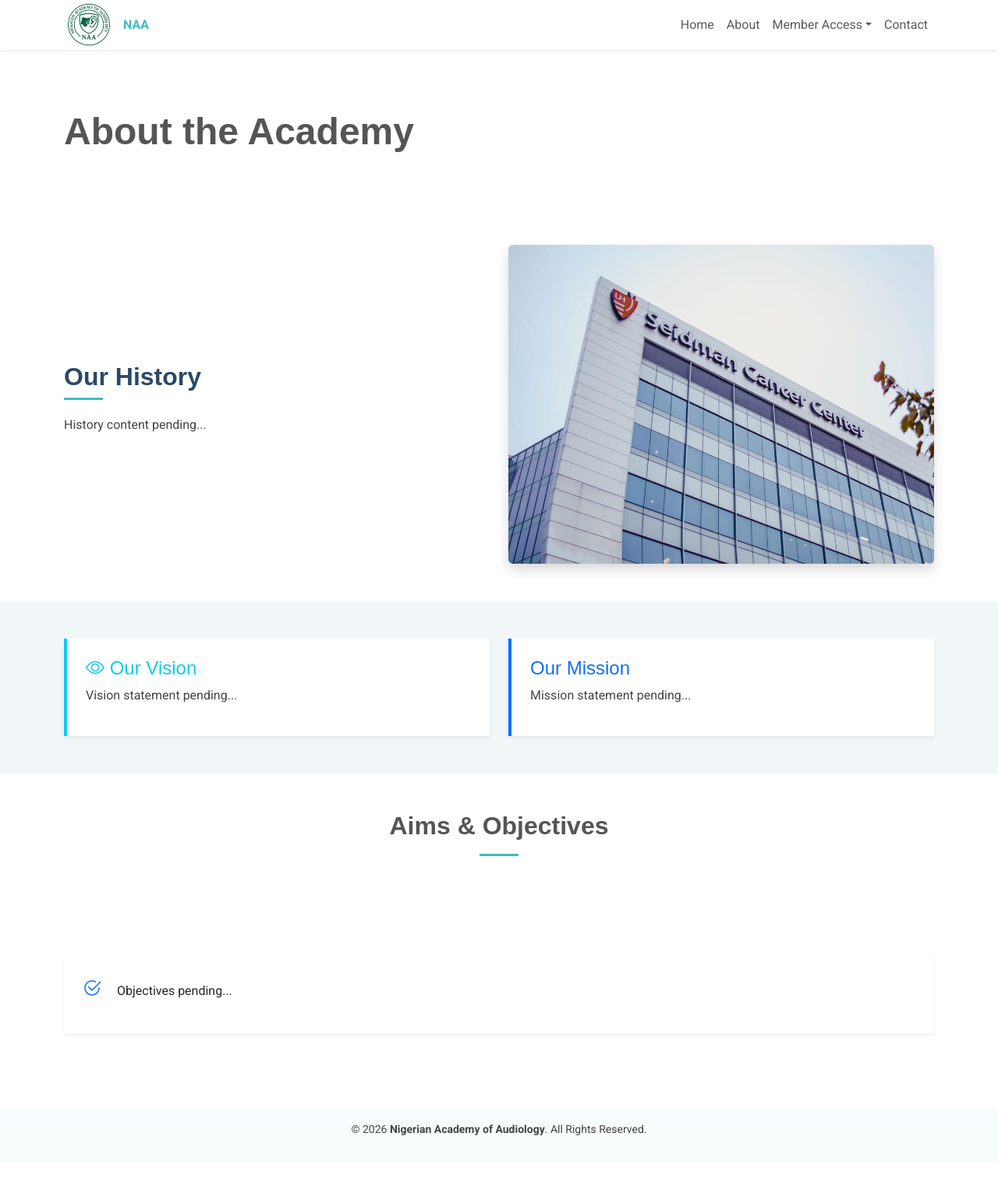
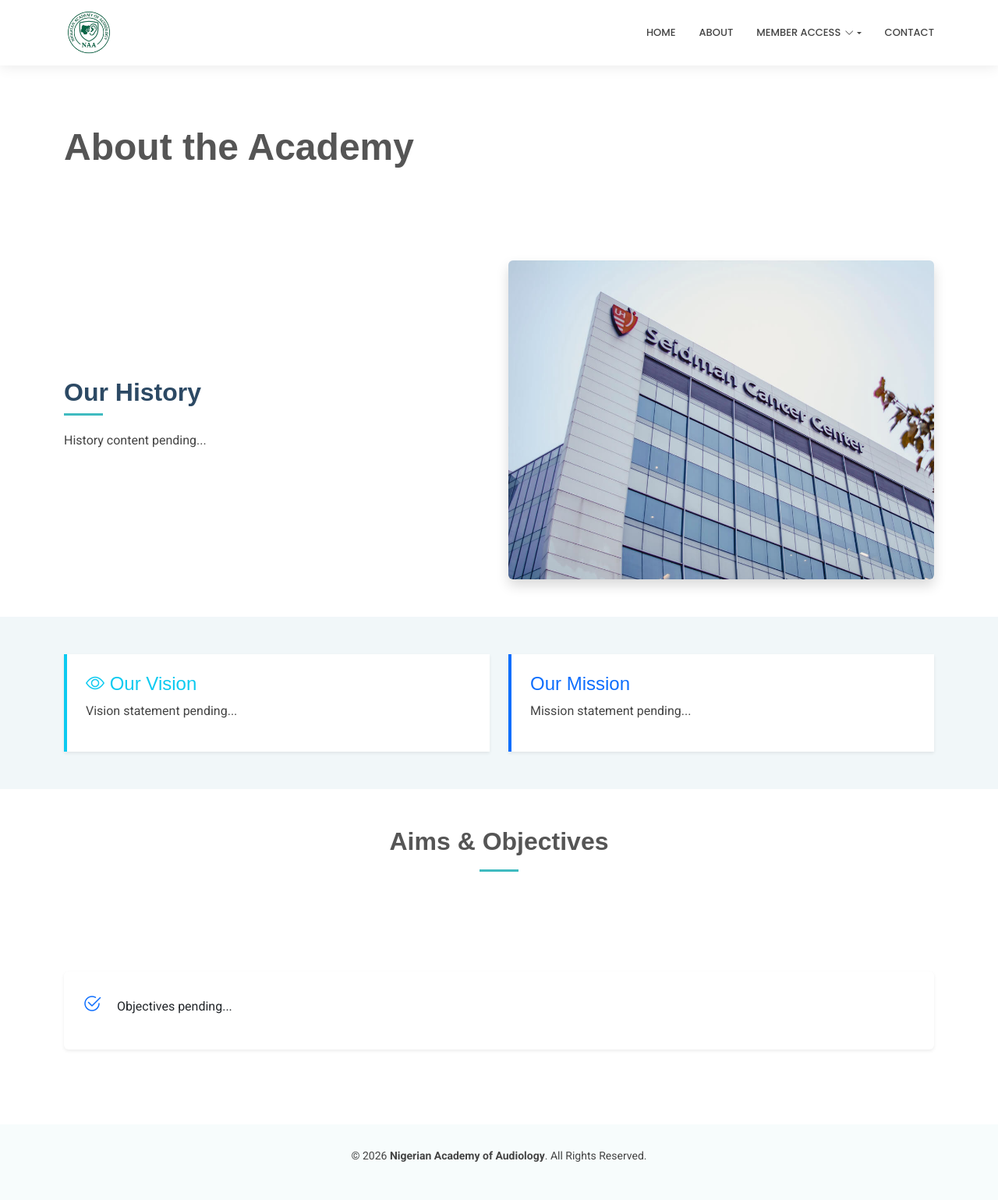
Before and after one commit to NAA-del/naa-portal, a Django app: page /about/ in a window 1280 px wide. Shown: the whole page at 78% size. Before the commit the page ends 1456 px from the top, so only its background shows below. Run offline with Django 5.2, Linux system fonts and the light colour scheme; some libraries are stand-ins or nearby versions.

Commit message:
Update base.html

```diff
--- a/accounts/templates/accounts/base.html
+++ b/accounts/templates/accounts/base.html
@@ -1,209 +1,126 @@
 {% load static %}
 <!DOCTYPE html>
 <html lang="en">
-
 <head>
     <meta charset="utf-8">
     <meta content="width=device-width, initial-scale=1.0" name="viewport">
-    <title>NAA - {% block title %}Nigerian Academy of Audiology{% endblock %}</title>
-
+    <title>{% block title %}Nigerian Academy of Audiology{% endblock %}</title>
     <link href="{% static 'assets/img/favicon.png' %}" rel="icon">
-
-    <link
-        href="https://fonts.googleapis.com/css2?family=Roboto:wght@300;400;500;700&family=Poppins:wght@300;400;500;600;700&display=swap"
-        rel="stylesheet">
-
+    <link href="https://fonts.googleapis.com/css2?family=Roboto:wght@300;400;500;700&family=Poppins:wght@300;400;500;600;700&display=swap" rel="stylesheet">
     <link href="{% static 'assets/vendor/bootstrap/css/bootstrap.min.css' %}" rel="stylesheet">
     <link href="{% static 'assets/vendor/bootstrap-icons/bootstrap-icons.css' %}" rel="stylesheet">
     <link href="{% static 'assets/vendor/aos/aos.css' %}" rel="stylesheet">
     <link href="{% static 'assets/vendor/fontawesome-free/css/all.min.css' %}" rel="stylesheet">
     <link href="{% static 'assets/vendor/glightbox/css/glightbox.min.css' %}" rel="stylesheet">
     <link href="{% static 'assets/vendor/swiper/swiper-bundle.min.css' %}" rel="stylesheet">
-
     <link href="{% static 'assets/css/main.css' %}" rel="stylesheet">
-
-    <style>
-        /* Submenu support for mobile */
-        .dropdown-submenu {
-            position: relative;
-        }
-        .dropdown-submenu > .dropdown-menu {
-            top: 0;
-            left: 100%;
-            margin-left: 0.1rem;
-            margin-right: 0.1rem;
-        }
-    </style>
 </head>
 
 <body class="index-page">
-
-    <!-- HEADER -->
-    <header id="header" class="header sticky-top shadow-sm">
-        <div class="container d-flex align-items-center justify-content-between">
-
-            <!-- LOGO -->
-            <a href="{% url 'home' %}" class="logo d-flex align-items-center">
-                <img src="{% static 'images/logo.png' %}" alt="NAA Logo"
-                    style="max-height: 64px; margin-right: 12px;" onerror="this.style.display='none'">
-                <span class="fw-bold">NAA</span>
+<header id="header" class="header sticky-top">
+    <div class="branding d-flex align-items-center">
+        <div class="container position-relative d-flex align-items-center justify-content-between">
+            <a href="{% url 'home' %}" class="logo d-flex align-items-center me-auto">
+                <img src="{% static 'images/logo.png' %}" alt="NAA Logo" style="max-height: 64px; margin-right: 12px;" onerror="this.style.display='none'">
             </a>
 
-            <!-- NAVIGATION -->
-            <nav class="navbar navbar-expand-xl p-0">
-                <!-- Mobile Toggle -->
-                <button class="navbar-toggler border-0" type="button" data-bs-toggle="collapse"
-                    data-bs-target="#navbarContent" aria-controls="navbarContent" aria-expanded="false"
-                    aria-label="Toggle navigation">
-                    <i class="bi bi-list fs-2"></i>
-                </button>
+            <nav id="navmenu" class="navmenu">
+                <ul>
+                    <li><a href="{% url 'home' %}#hero">Home</a></li>
+                    <li><a href="{% url 'about' %}">About</a></li>
 
-                <!-- Navbar Links -->
-                <div class="collapse navbar-collapse" id="navbarContent">
-                    <ul class="navbar-nav ms-auto align-items-center">
+                    {% if user.is_authenticated %}
+                    <li class="dropdown">
+                        <a href="#" class="nav-link dropdown-toggle" data-bs-toggle="dropdown">
+                            <span><i class="bi bi-person-circle me-1"></i>Members</span>
+                            <i class="bi bi-chevron-down toggle-dropdown"></i>
+                        </a>
+                        <ul class="shadow-sm">
+                            <li><a href="{% url 'profile' %}"><i class="bi bi-person me-2"></i>My Profile</a></li>
+                            <li><a href="{% url 'resource_library' %}"><i class="bi bi-book me-2"></i>Library</a></li>
 
-                        <!-- HOME -->
-                        <li class="nav-item">
-                            <a class="nav-link" href="{% url 'home' %}#hero">Home</a>
-                        </li>
-
-                        <!-- ABOUT -->
-                        <li class="nav-item">
-                            <a class="nav-link" href="{% url 'about' %}">About</a>
-                        </li>
-
-                        <!-- AUTHENTICATED USERS -->
-                        {% if user.is_authenticated %}
-                        <li class="nav-item dropdown">
-                            <a class="nav-link dropdown-toggle d-flex align-items-center" href="#" id="membersDropdown"
-                                role="button" data-bs-toggle="dropdown" aria-expanded="false">
-                                <i class="bi bi-person-circle me-1"></i> Members
-                            </a>
-                            <ul class="dropdown-menu dropdown-menu-end shadow" aria-labelledby="membersDropdown">
-
-                                <li><a class="dropdown-item" href="{% url 'profile' %}"><i
-                                            class="bi bi-person me-2"></i>My Profile</a></li>
-                                <li><a class="dropdown-item" href="{% url 'resource_library' %}"><i
-                                            class="bi bi-book me-2"></i>Library</a></li>
+                            {% if user.is_verified %}
+                            <li><a href="{% url 'submit_article' %}"><i class="bi bi-journal-plus me-2"></i>Submit Article</a></li>
+                            {% endif %}
 
                             {% if user.membership_tier == 'student' %}
-                                <li><a class="dropdown-item" href="{% url 'student_hub' %}"><i
-                                            class="bi bi-mortarboard me-2"></i>Student Hub</a></li>
+                            <li><a href="{% url 'student_hub' %}"><i class="bi bi-mortarboard me-2"></i>Student Hub</a></li>
                             {% else %}
-                                <li><a class="dropdown-item" href="{% url 'cpd_tracker' %}"><i
-                                            class="bi bi-award me-2"></i>CPD Tracker</a></li>
+                            <li><a href="{% url 'cpd_tracker' %}"><i class="bi bi-award me-2"></i>CPD Tracker</a></li>
                             {% endif %}
 
                             {% if user.committees.exists or user.directed_committees.exists %}
-                                <li>
-                                    <hr class="dropdown-divider">
-                                </li>
-                                <li class="dropdown-submenu">
-                                    <a class="dropdown-item dropdown-toggle" href="#">My Committees</a>
-                                    <ul class="dropdown-menu shadow border-0">
+                            <li><hr class="dropdown-divider"></li>
+                            <li class="dropdown-header small text-uppercase py-2 ps-3 text-muted">My Teams</li>
+
                             {% for committee in user.committees.all %}
-                                        <li><a class="dropdown-item"
-                                                href="{% url 'committee_workspace' committee.id %}"><i
-                                                    class="bi bi-people me-2"></i>{{ committee.name }}</a></li>
+                            <li><a href="{% url 'committee_workspace' committee.id %}"><i class="bi bi-people me-2"></i>{{ committee.name }}</a></li>
                             {% endfor %}
 
-                                        {% if user.committees.exists and user.directed_committees.exists %}
-                                        <li><hr class="dropdown-divider"></li>
+                            {% for committee in user.directed_committees.all %}
+                            <li>
+                                <a href="{% url 'committee_dashboard' committee.id %}" class="fw-bold text-primary">
+                                    <i class="bi bi-person-badge me-2"></i>Manage {{ committee.name }}
+                                    <span class="badge bg-primary ms-1" style="font-size: 0.6rem;">Dir</span>
+                                </a>
+                            </li>
+                            {% endfor %}
                             {% endif %}
 
-                                        {% for committee in user.directed_committees.all %}
-                                        <li><a class="dropdown-item fw-bold text-primary"
-                                                href="{% url 'committee_dashboard' committee.id %}"><i
-                                                    class="bi bi-person-badge me-2"></i>{{ committee.name }}
-                                                <span class="badge bg-primary ms-1" style="font-size:0.6rem;">Dir</span>
-                                            </a></li>
-                                        {% endfor %}
+                            {% if user.roles.exists %}
+                            <li><hr class="dropdown-divider"></li>
+                            <li><a href="{% url 'exco_master_dashboard' %}" class="fw-bold text-danger"><i class="bi bi-shield-lock me-2"></i>EXCO Dashboard</a></li>
+                            {% endif %}
+
+                            <li><hr class="dropdown-divider"></li>
+                            <li><a href="{% url 'logout' %}" class="text-muted"><i class="bi bi-box-arrow-right me-2"></i>Logout</a></li>
+                        </ul>
+                    </li>
+                    {% else %}
+                    <li class="dropdown">
+                        <a href="#" class="nav-link dropdown-toggle" data-bs-toggle="dropdown">
+                            <span>Member Access</span>
+                            <i class="bi bi-chevron-down toggle-dropdown"></i>
+                        </a>
+                        <ul class="shadow-sm">
+                            <li><a href="{% url 'login' %}">Login</a></li>
+                            <li><a href="{% url 'register' %}">Create Account</a></li>
                         </ul>
                     </li>
                     {% endif %}
 
-                                {% if user.roles.exists %}
-                                <li><hr class="dropdown-divider"></li>
-                                <li><a class="dropdown-item fw-bold text-danger"
-                                        href="{% url 'exco_master_dashboard' %}"><i
-                                            class="bi bi-shield-lock me-2"></i>EXCO Dashboard</a></li>
-                                {% endif %}
-
-                                <li><hr class="dropdown-divider"></li>
-                                <li><a class="dropdown-item text-muted" href="{% url 'logout' %}"><i
-                                            class="bi bi-box-arrow-right me-2"></i>Logout</a></li>
+                    <li><a href="{% url 'home' %}#contact">Contact</a></li>
                 </ul>
-                        </li>
-
-                        {% else %}
-                        <!-- GUEST USERS -->
-                        <li class="nav-item dropdown">
-                            <a class="nav-link dropdown-toggle" href="#" id="guestDropdown" role="button"
-                                data-bs-toggle="dropdown" aria-expanded="false">Member Access</a>
-                            <ul class="dropdown-menu dropdown-menu-end shadow" aria-labelledby="guestDropdown">
-                                <li><a class="dropdown-item" href="{% url 'login' %}">Login</a></li>
-                                <li><a class="dropdown-item" href="{% url 'register' %}">Create Account</a></li>
-                            </ul>
-                        </li>
-                        {% endif %}
-
-                        <!-- CONTACT -->
-                        <li class="nav-item">
-                            <a class="nav-link" href="{% url 'home' %}#contact">Contact</a>
-                        </li>
-
-                    </ul>
+                <i class="mobile-nav-toggle d-xl-none bi bi-list"></i>
+            </nav>
         </div>
-            </nav>
-
     </div>
 </header>
 
-    <!-- MAIN CONTENT -->
 <main class="main">
     <div class="container mt-3">
         {% if messages %}
         {% for message in messages %}
-            <div class="alert alert-{% if message.tags == 'error' %}danger{% else %}{{ message.tags }}{% endif %} alert-dismissible fade show"
-                role="alert">
+        <div class="alert alert-{% if message.tags == 'error' %}danger{% else %}{{ message.tags }}{% endif %} alert-dismissible fade show" role="alert">
             {{ message }}
             <button type="button" class="btn-close" data-bs-dismiss="alert" aria-label="Close"></button>
         </div>
         {% endfor %}
         {% endif %}
     </div>
-
-        {% block content %}
-        {% endblock %}
+    {% block content %}{% endblock %}
 </main>
 
-    <!-- FOOTER -->
-    <footer id="footer" class="footer light-background mt-5 text-center py-3">
+<footer id="footer" class="footer light-background mt-5" style="padding: 30px 0; text-align: center;">
     <div class="container">
         <p>&copy; 2026 <strong>Nigerian Academy of Audiology</strong>. All Rights Reserved.</p>
     </div>
 </footer>
 
-    <!-- SCRIPTS -->
 <script src="{% static 'assets/vendor/bootstrap/js/bootstrap.bundle.min.js' %}"></script>
 <script src="{% static 'assets/vendor/aos/aos.js' %}"></script>
 <script src="{% static 'assets/vendor/glightbox/js/glightbox.min.js' %}"></script>
 <script src="{% static 'assets/vendor/swiper/swiper-bundle.min.js' %}"></script>
 <script src="{% static 'assets/js/main.js' %}"></script>
-
-    <script>
-        // Enable Bootstrap 5 dropdown-submenu functionality on hover and click
-        document.querySelectorAll('.dropdown-submenu > a').forEach(function(element){
-            element.addEventListener('click', function(e){
-                e.preventDefault();
-                let submenu = this.nextElementSibling;
-                if(submenu){
-                    submenu.classList.toggle('show');
-                }
-            });
-        });
-    </script>
-
 </body>
-
 </html>
```
Lines whose indentation alone changed are shown as unchanged.
